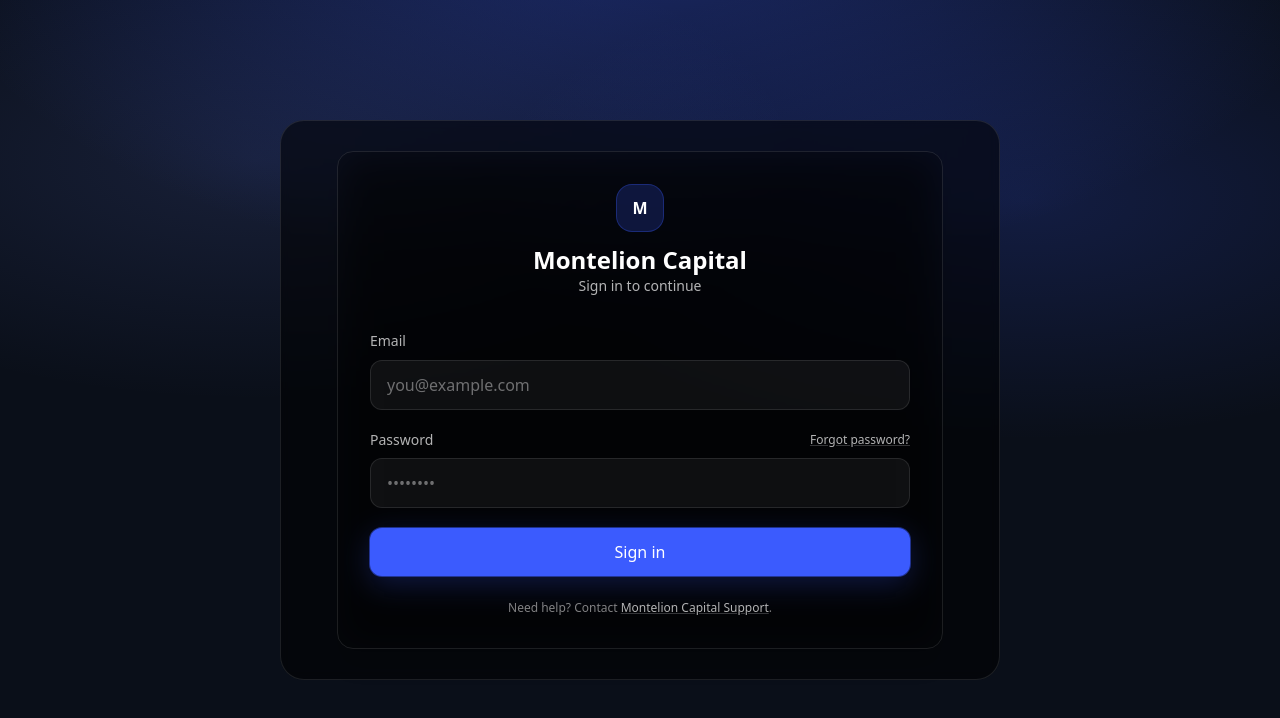
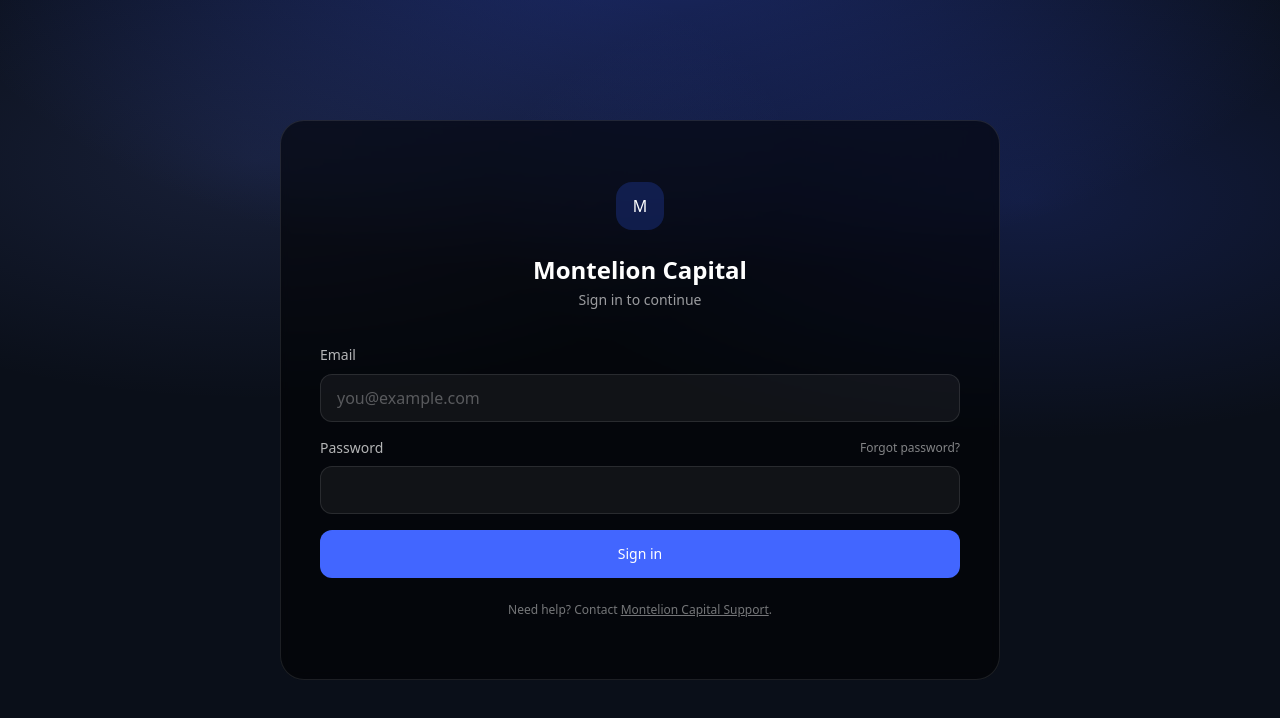
Before and after one commit to montelioncapital/montelion-app-v1, a Next.js app: page /login in a window 1280 px wide. Shown: the top 718 px of the page. Built offline with nearby package versions, Linux system fonts and the light colour scheme.

Commit message:
Update page.jsx

```diff
--- a/app/login/page.jsx
+++ b/app/login/page.jsx
@@ -2,39 +2,78 @@ export const metadata = { title: "Sign in • Montelion Capital" };
 
 export default function LoginPage() {
   return (
-    <main className="min-h-screen grid place-items-center p-6">
-      <section className="card max-w-card w-full">
-        {/* Brand */}
-        <div className="text-center">
-          <div className="mx-auto h-12 w-12 grid place-items-center rounded-2xl bg-accent/20 border border-accent/30 font-bold">
+    <>
+      <div className="mx-auto mb-6 flex h-12 w-12 items-center justify-center rounded-2xl bg-[rgb(37,72,191)]/30 text-white font-medium">
         M
       </div>
-          <h1 className="mt-3 text-2xl font-semibold">Montelion Capital</h1>
-          <p className="text-sm text-white/70">Sign in to continue</p>
-        </div>
 
-        {/* Form */}
-        <form className="mt-8 space-y-5" action="#" method="post">
+      <h1 className="text-center text-2xl font-semibold text-white">
+        Montelion Capital
+      </h1>
+      <p className="mt-1 text-center text-sm text-white/60">
+        Sign in to continue
+      </p>
+
+      <form className="mx-auto mt-8 max-w-[640px] space-y-4 w-full">
         <div>
-            <label htmlFor="email" className="text-sm text-white/70">Email</label>
-            <input id="email" type="email" placeholder="you@example.com" className="input mt-2" />
+          <label htmlFor="email" className="text-sm text-white/70">
+            Email
+          </label>
+          <input
+            id="email"
+            type="email"
+            placeholder="you@example.com"
+            className="
+              mt-2 w-full rounded-xl bg-white/5 border border-white/10
+              text-white placeholder-white/30 h-12 px-4 outline-none
+              focus:border-white/20 focus:ring-0
+            "
+          />
         </div>
 
         <div>
-            <div className="flex items-center justify-between">
-              <label htmlFor="password" className="text-sm text-white/70">Password</label>
-              <a href="#" className="link text-xs">Forgot password?</a>
+          <div className="mb-2 flex items-center justify-between">
+            <label htmlFor="password" className="text-sm text-white/70">
+              Password
+            </label>
+            <a
+              href="#"
+              className="text-xs text-white/50 hover:text-white/70 transition"
+            >
+              Forgot password?
+            </a>
           </div>
-            <input id="password" type="password" placeholder="••••••••" className="input mt-2" />
+          <input
+            id="password"
+            type="password"
+            className="
+              w-full rounded-xl bg-white/5 border border-white/10
+              text-white placeholder-white/30 h-12 px-4 outline-none
+              focus:border-white/20 focus:ring-0
+            "
+          />
         </div>
 
-          <button type="submit" className="btn-primary">Sign in</button>
+        <button
+          type="submit"
+          className="
+            mt-2 inline-flex h-12 w-full items-center justify-center
+            rounded-xl bg-[rgb(66,102,255)]
+            text-white text-sm font-medium
+            hover:brightness-110 active:brightness-95 transition
+          "
+        >
+          Sign in
+        </button>
       </form>
 
-        <p className="mt-6 text-center hint">
-          Need help? Contact <a className="link" href="#">Montelion Capital Support</a>.
+      <p className="mt-6 text-center text-xs text-white/45">
+        Need help? Contact{" "}
+        <a className="underline hover:text-white/70" href="#">
+          Montelion Capital Support
+        </a>
+        .
       </p>
-      </section>
-    </main>
+    </>
   );
 }
```
Lines whose indentation alone changed are shown as unchanged.
